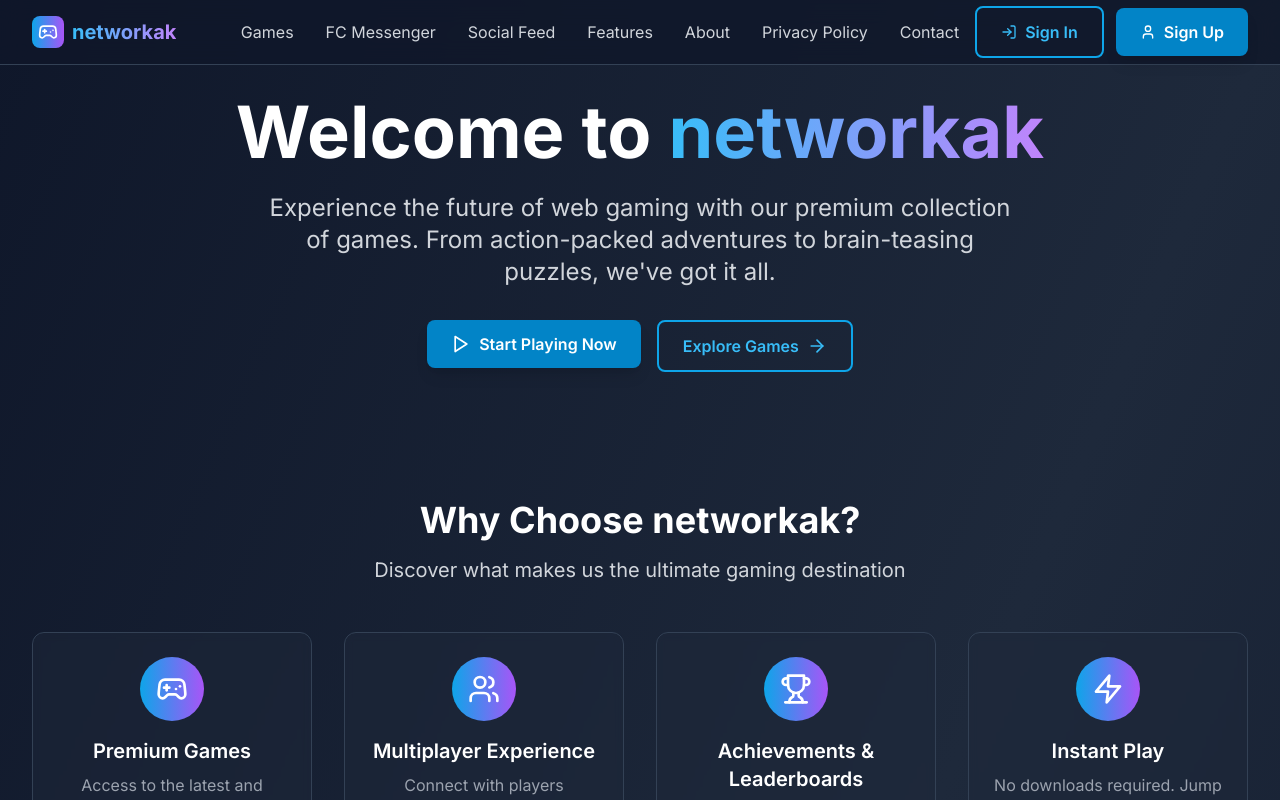
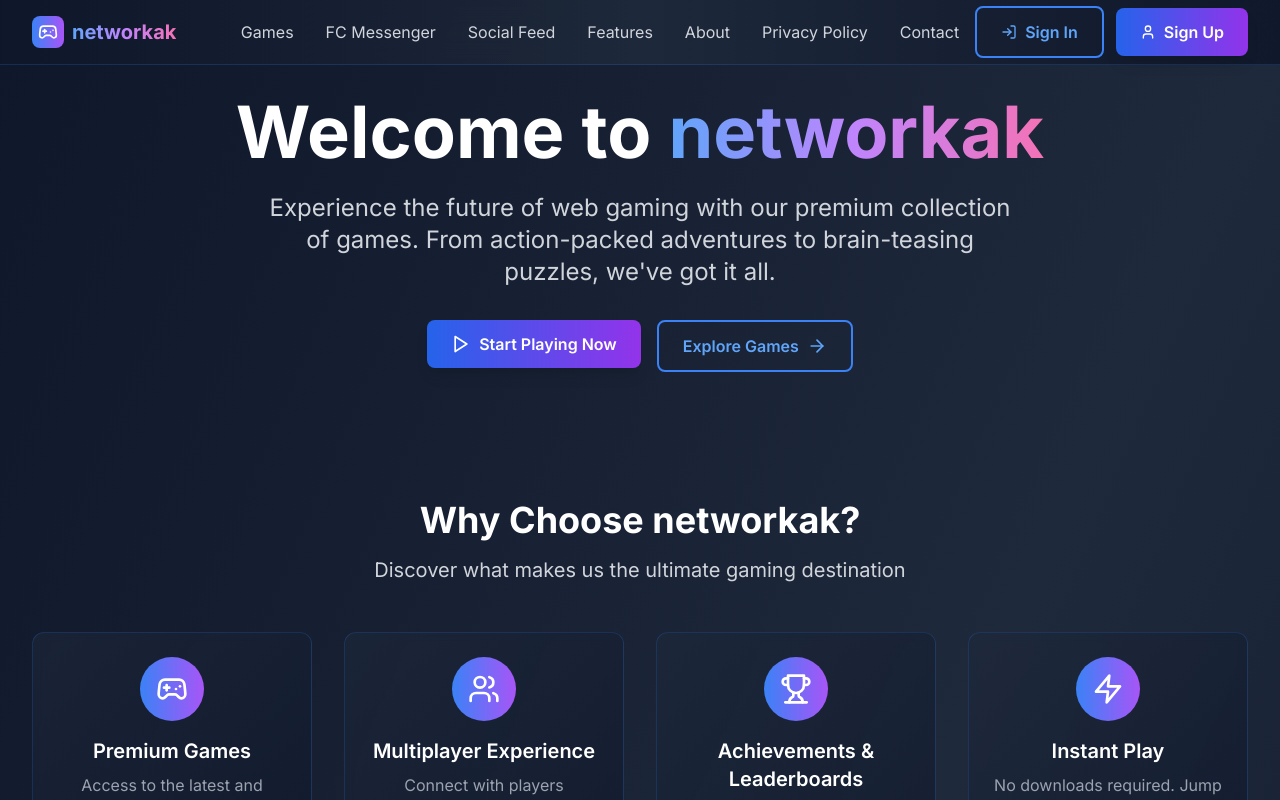
Before and after one commit to Hajazmuslimmc/project-web, a Next.js app: page / in a window 1280 px wide. Shown: the top 800 px of the page. Built offline with nearby package versions, Linux system fonts and the light colour scheme; no server answers.

Commit message:
Enhance website design with vibrant blue, black, red, and multi-color gradients - updated Tailwind config with comprehensive color palette and improved UI elements

```diff
--- a/src/app/globals.css
+++ b/src/app/globals.css
@@ -14,7 +14,7 @@
 
 @layer components {
   .btn-primary {
-    @apply bg-primary-600 hover:bg-primary-700 text-white font-semibold py-3 px-6 rounded-lg transition-all duration-300 transform hover:scale-105 shadow-lg hover:shadow-xl;
+    @apply bg-gradient-to-r from-primary-600 to-purple-600 hover:from-primary-700 hover:to-purple-700 text-white font-semibold py-3 px-6 rounded-lg transition-all duration-300 transform hover:scale-105 shadow-lg hover:shadow-primary-500/25;
   }
 
   .btn-secondary {
@@ -22,11 +22,27 @@
   }
 
   .card {
-    @apply bg-dark-800/50 backdrop-blur-sm border border-dark-700 rounded-xl p-6 hover:border-primary-500/50 transition-all duration-300;
+    @apply bg-gradient-to-br from-dark-800/60 to-dark-900/60 backdrop-blur-sm border border-primary-500/20 rounded-xl p-6 hover:border-primary-500/50 transition-all duration-300 hover:shadow-lg hover:shadow-primary-500/10;
   }
 
   .gradient-text {
-    @apply bg-gradient-to-r from-primary-400 to-purple-400 bg-clip-text text-transparent;
+    @apply bg-gradient-to-r from-primary-400 via-purple-400 to-pink-400 bg-clip-text text-transparent;
+  }
+
+  .vibrant-gradient {
+    @apply bg-gradient-to-r from-blue-600 via-purple-600 to-pink-600;
+  }
+
+  .success-gradient {
+    @apply bg-gradient-to-r from-green-600 to-teal-600;
+  }
+
+  .warning-gradient {
+    @apply bg-gradient-to-r from-yellow-600 to-orange-600;
+  }
+
+  .danger-gradient {
+    @apply bg-gradient-to-r from-red-600 to-pink-600;
   }
 
   .slider {
--- a/src/app/page.tsx
+++ b/src/app/page.tsx
@@ -62,7 +62,7 @@ export default function Home() {
   return (
     <div className="min-h-screen">
       {/* Navigation */}
-      <nav className="fixed top-0 w-full z-50 bg-dark-900/80 backdrop-blur-md border-b border-dark-700">
+      <nav className="fixed top-0 w-full z-50 bg-gradient-to-r from-dark-900/90 via-dark-800/90 to-dark-900/90 backdrop-blur-md border-b border-primary-500/20">
         <div className="max-w-7xl mx-auto px-4 sm:px-6 lg:px-8">
           <div className="flex justify-between items-center h-16">
             <motion.div
@@ -293,23 +293,32 @@ export default function Home() {
       </section>
 
       {/* CTA Section */}
-      <section className="py-16 px-4 sm:px-6 lg:px-8 bg-gradient-to-r from-primary-600/20 to-purple-600/20">
-        <div className="max-w-4xl mx-auto text-center">
+      <section className="py-16 px-4 sm:px-6 lg:px-8 bg-gradient-to-r from-primary-600/20 via-purple-600/20 to-pink-600/20 relative overflow-hidden">
+        <div className="absolute inset-0 bg-gradient-to-r from-blue-600/10 to-red-600/10"></div>
+        <div className="max-w-4xl mx-auto text-center relative z-10">
           <motion.div
             initial={{ opacity: 0, y: 30 }}
             animate={{ opacity: isLoaded ? 1 : 0, y: isLoaded ? 0 : 30 }}
             transition={{ duration: 0.8, delay: 1.2 }}
           >
-            <h2 className="text-4xl font-bold mb-4">Ready to Start Gaming?</h2>
+            <h2 className="text-4xl font-bold mb-4 bg-gradient-to-r from-white to-primary-200 bg-clip-text text-transparent">Ready to Start Gaming?</h2>
             <p className="text-xl text-gray-300 mb-8">
               Join thousands of players and experience the best web games available
             </p>
-            <Link href="/snake">
-              <button className="btn-primary text-lg px-8 py-4 flex items-center space-x-2 mx-auto">
-                <Play className="w-6 h-6" />
-                <span>Get Started Now</span>
-              </button>
-            </Link>
+            <div className="flex flex-col sm:flex-row gap-4 justify-center">
+              <Link href="/snake">
+                <button className="bg-gradient-to-r from-primary-600 to-purple-600 hover:from-primary-700 hover:to-purple-700 text-white text-lg px-8 py-4 rounded-lg flex items-center space-x-2 mx-auto transition-all duration-300 transform hover:scale-105 shadow-lg hover:shadow-primary-500/25">
+                  <Play className="w-6 h-6" />
+                  <span>Get Started Now</span>
+                </button>
+              </Link>
+              <Link href="/auth/signup">
+                <button className="bg-gradient-to-r from-secondary-600 to-red-600 hover:from-secondary-700 hover:to-red-700 text-white text-lg px-8 py-4 rounded-lg flex items-center space-x-2 mx-auto transition-all duration-300 transform hover:scale-105 shadow-lg hover:shadow-secondary-500/25">
+                  <Users className="w-6 h-6" />
+                  <span>Join Community</span>
+                </button>
+              </Link>
+            </div>
           </motion.div>
         </div>
       </section>
--- a/tailwind.config.ts
+++ b/tailwind.config.ts
@@ -10,16 +10,64 @@ const config: Config = {
     extend: {
       colors: {
         primary: {
-          50: '#f0f9ff',
-          100: '#e0f2fe',
-          200: '#bae6fd',
-          300: '#7dd3fc',
-          400: '#38bdf8',
-          500: '#0ea5e9',
-          600: '#0284c7',
-          700: '#0369a1',
-          800: '#075985',
-          900: '#0c4a6e',
+          50: '#eff6ff',
+          100: '#dbeafe',
+          200: '#bfdbfe',
+          300: '#93c5fd',
+          400: '#60a5fa',
+          500: '#3b82f6',
+          600: '#2563eb',
+          700: '#1d4ed8',
+          800: '#1e40af',
+          900: '#1e3a8a',
+        },
+        secondary: {
+          50: '#fef2f2',
+          100: '#fee2e2',
+          200: '#fecaca',
+          300: '#fca5a5',
+          400: '#f87171',
+          500: '#ef4444',
+          600: '#dc2626',
+          700: '#b91c1c',
+          800: '#991b1b',
+          900: '#7f1d1d',
+        },
+        accent: {
+          50: '#fff7ed',
+          100: '#ffedd5',
+          200: '#fed7aa',
+          300: '#fdba74',
+          400: '#fb923c',
+          500: '#f97316',
+          600: '#ea580c',
+          700: '#c2410c',
+          800: '#9a3412',
+          900: '#7c2d12',
+        },
+        success: {
+          50: '#f0fdf4',
+          100: '#dcfce7',
+          200: '#bbf7d0',
+          300: '#86efac',
+          400: '#4ade80',
+          500: '#22c55e',
+          600: '#16a34a',
+          700: '#15803d',
+          800: '#166534',
+          900: '#14532d',
+        },
+        warning: {
+          50: '#fffbeb',
+          100: '#fef3c7',
+          200: '#fde68a',
+          300: '#fcd34d',
+          400: '#fbbf24',
+          500: '#f59e0b',
+          600: '#d97706',
+          700: '#b45309',
+          800: '#92400e',
+          900: '#78350f',
         },
         dark: {
           50: '#f8fafc',
@@ -32,7 +80,79 @@ const config: Config = {
           700: '#334155',
           800: '#1e293b',
           900: '#0f172a',
-        }
+        },
+        gray: {
+          50: '#f9fafb',
+          100: '#f3f4f6',
+          200: '#e5e7eb',
+          300: '#d1d5db',
+          400: '#9ca3af',
+          500: '#6b7280',
+          600: '#4b5563',
+          700: '#374151',
+          800: '#1f2937',
+          900: '#111827',
+        },
+        purple: {
+          50: '#faf5ff',
+          100: '#f3e8ff',
+          200: '#e9d5ff',
+          300: '#d8b4fe',
+          400: '#c084fc',
+          500: '#a855f7',
+          600: '#9333ea',
+          700: '#7c3aed',
+          800: '#6b21a8',
+          900: '#581c87',
+        },
+        pink: {
+          50: '#fdf2f8',
+          100: '#fce7f3',
+          200: '#fbcfe8',
+          300: '#f9a8d4',
+          400: '#f472b6',
+          500: '#ec4899',
+          600: '#db2777',
+          700: '#be185d',
+          800: '#9d174d',
+          900: '#831843',
+        },
+        indigo: {
+          50: '#eef2ff',
+          100: '#e0e7ff',
+          200: '#c7d2fe',
+          300: '#a5b4fc',
+          400: '#818cf8',
+          500: '#6366f1',
+          600: '#4f46e5',
+          700: '#4338ca',
+          800: '#3730a3',
+          900: '#312e81',
+        },
+        teal: {
+          50: '#f0fdfa',
+          100: '#ccfbf1',
+          200: '#99f6e4',
+          300: '#5eead4',
+          400: '#2dd4bf',
+          500: '#14b8a6',
+          600: '#0d9488',
+          700: '#0f766e',
+          800: '#115e59',
+          900: '#134e4a',
+        },
+        cyan: {
+          50: '#ecfeff',
+          100: '#cffafe',
+          200: '#a5f3fc',
+          300: '#67e8f9',
+          400: '#22d3ee',
+          500: '#06b6d4',
+          600: '#0891b2',
+          700: '#0e7490',
+          800: '#155e75',
+          900: '#164e63',
+        },
       },
       animation: {
         'fade-in': 'fadeIn 0.5s ease-in-out',
```
